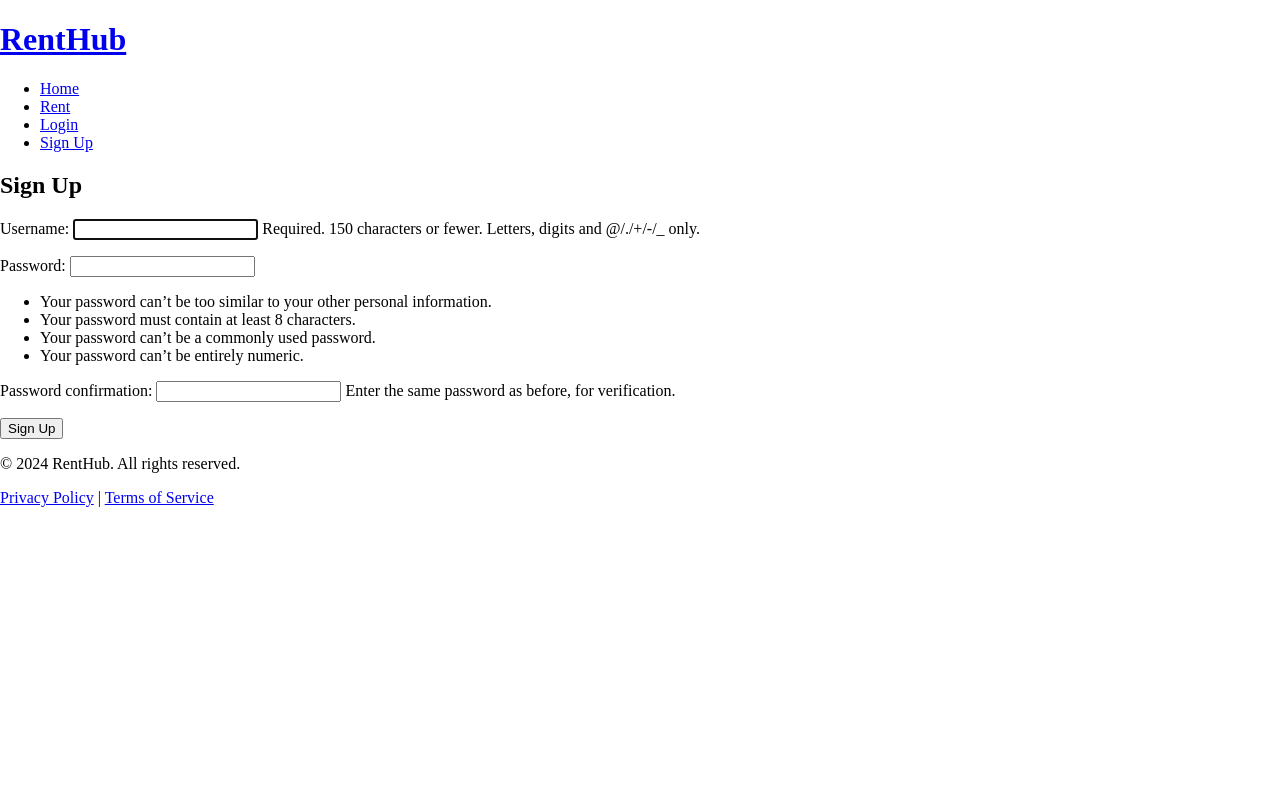
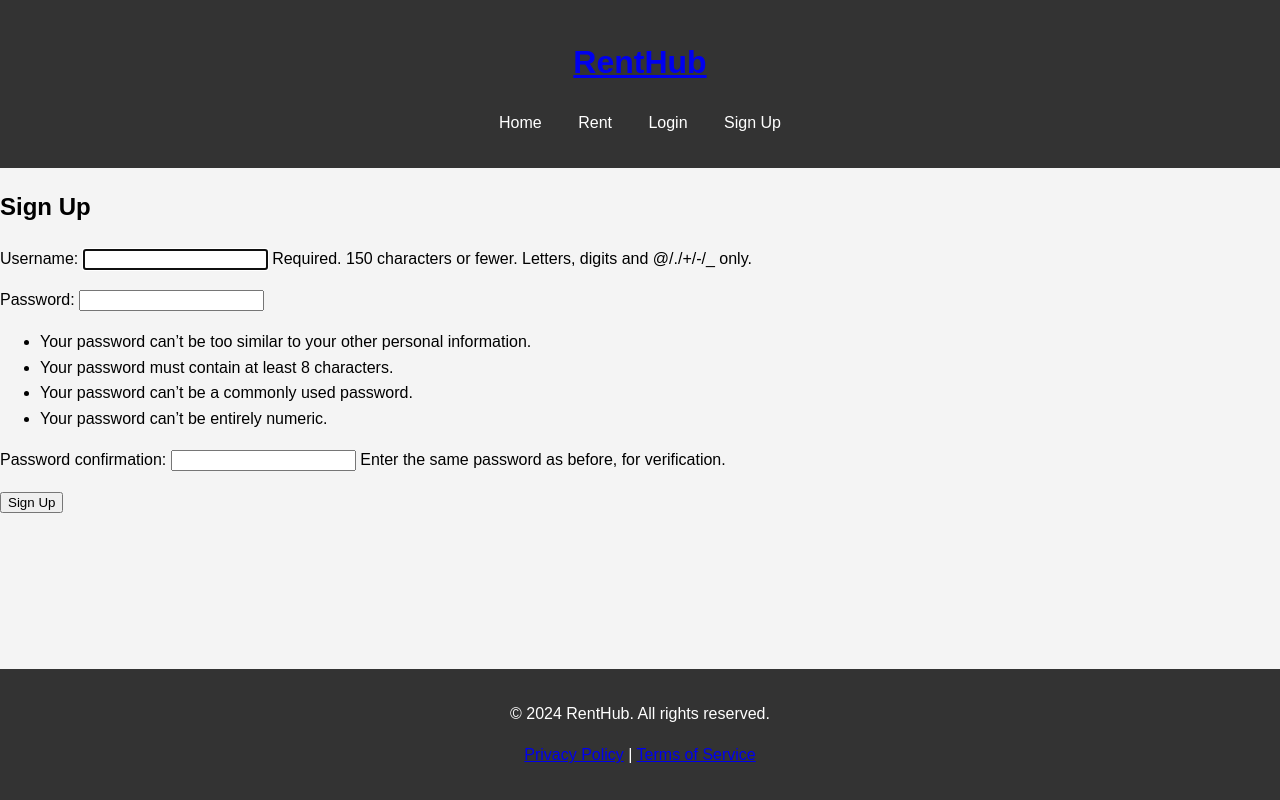
Before and after one commit to S8INT/Renthub_project, a Django app: page /signup/ in a window 1280 px wide. Run offline with Django 5.2, Linux system fonts and the light colour scheme.

Commit message:
implementing css to improve on the user interface appearance

```diff
--- a/Renthub/renthub/static/css/styles.css
+++ b/Renthub/renthub/static/css/styles.css
@@ -1,4 +1,84 @@
 body {
-    margin: 0%;
-    padding: 0%;
+    font-family: Arial, sans-serif;
+    line-height: 1.6;
+    margin: 0;
+    padding: 0;
+    background-color: #f4f4f4;
 }
+
+header {
+    background: #333;
+    color: #fff;
+    padding: 1rem 0;
+    text-align: center;
+}
+
+nav ul {
+    list-style: none;
+    padding: 0;
+}
+
+nav ul li {
+    display: inline;
+    margin: 0 1rem;
+}
+
+nav ul li a {
+    color: #fff;
+    text-decoration: none;
+}
+
+.hero {
+    background: url('/static/images/hero.jpg') no-repeat center center/cover;
+    color: #fff;
+    height: 300px;
+    display: flex;
+    justify-content: center;
+    align-items: center;
+    text-align: center;
+}
+
+.hero-text h1 {
+    font-size: 3rem;
+}
+
+.btn-primary {
+    background: #007bff;
+    color: #fff;
+    padding: 0.5rem 1rem;
+    text-decoration: none;
+    border-radius: 5px;
+}
+
+.property-list {
+    display: flex;
+    flex-wrap: wrap;
+    justify-content: space-between;
+    padding: 1rem;
+}
+
+.property-item {
+    background: #fff;
+    border: 1px solid #ddd;
+    margin: 0.5rem;
+    width: calc(33% - 1rem);
+    padding: 1rem;
+    border-radius: 5px;
+}
+
+.property-item img {
+    width: 100%;
+    height: 200px;
+    object-fit: cover;
+    border-radius: 5px;
+}
+
+footer {
+    background: #333;
+    color: #fff;
+    text-align: center;
+    padding: 1rem 0;
+    position: absolute;
+    width: 100%;
+    bottom: 0;
+}
```
